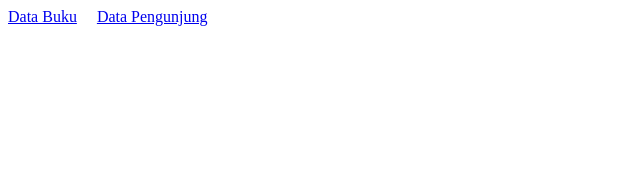
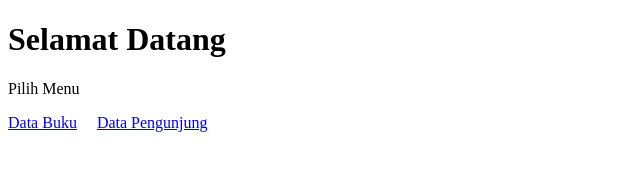
Before and after one commit to Xegdyn/Projek-PrakTCC-LMS, a plain HTML site: page index.html in a window 1280 px wide. Shown: the whole page, without its empty margins (0-640 px from the left). Drawn offline with Linux system fonts and the light colour scheme.

Commit message:
update index

```diff
--- a/index.html
+++ b/index.html
@@ -7,6 +7,9 @@
     <link rel="stylesheet" href="style.css" />
   </head>
   <body>
+    <h1>Selamat Datang</h1>
+
+    <p>Pilih Menu</p>
     <a href="buku.html">Data Buku</a>
     <a href="pengunjung.html" style="margin-left: 1rem"
       >Data Pengunjung</a
```
